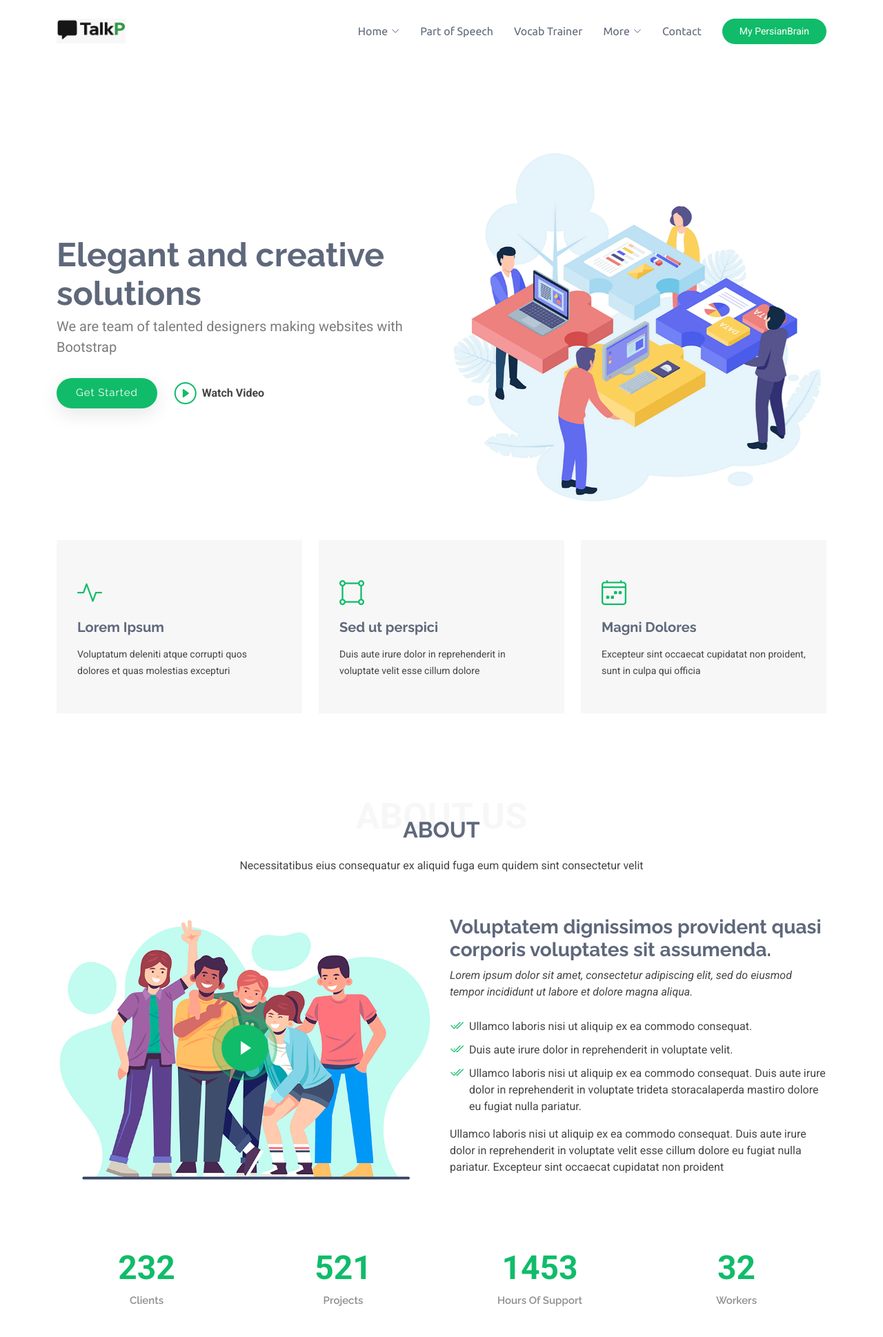
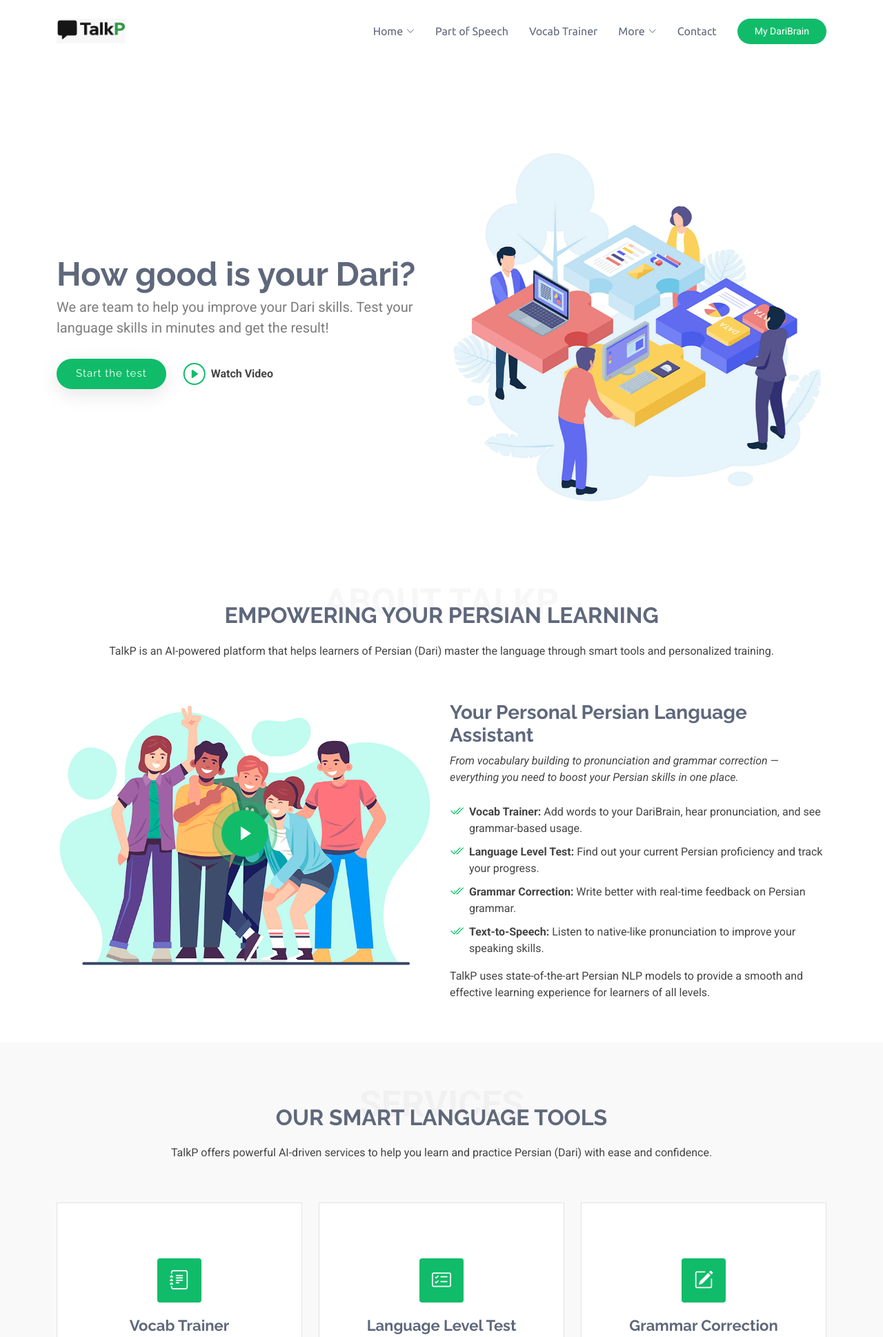
Before and after one commit to Shogofa-Nawrozy/persian-nlp-llm-platform, a Flask app: page / in a window 1280 px wide. Shown: the top 1938 px of the page at 69% size. Run offline with Flask 3, Linux system fonts and the light colour scheme; some libraries are stand-ins or nearby versions.

Commit message:
transelator, summerizer last update

```diff
--- a/app.py
+++ b/app.py
@@ -12,7 +12,7 @@
 import requests
 
 # Replace this with your actual ngrok URL from Colab
-COLAB_API_BASE = "https://4e4a-34-136-75-132.ngrok-free.app"
+COLAB_API_BASE = "https://ca85-34-42-108-151.ngrok-free.app"
 
 app = Flask(__name__)
 CORS(app)
@@ -73,10 +73,13 @@
     return jsonify(response.json())
 
 @app.route('/translate', methods=['POST'])
-def translation_route():
+def translate():
     text = request.json.get('text', '')
-    response = requests.post(f"{COLAB_API_BASE}/translate", json={'text': text}, verify=False)
-    return jsonify(response.json())
+    try:
+        response = requests.post(f"{COLAB_API_BASE}/translate", json={'text': text}, verify=False)
+        return jsonify(response.json())
+    except Exception as e:
+        return jsonify({'translation': None, 'error': str(e)}), 500
 
 # @app.route('/grammar-correct', methods=['POST'])
 # def grammar_route():
--- a/nlp/grammar_corrector.py
+++ b/nlp/grammar_corrector.py
@@ -1,6 +1,6 @@
 # #from transformers import AutoTokenizer, AutoModelForSeq2SeqLM
 
-# model_name = "m3hrdadfi/mt5-small-fa-wiki-grammar-correction"  # public grammar correction model
+# model_name = "m3hrdadfi/mt5-small-fa-wiki-grammar-correction"
 # tokenizer = AutoTokenizer.from_pretrained(model_name)
 # model = AutoModelForSeq2SeqLM.from_pretrained(model_name)
 
--- a/templates/include/footer.html
+++ b/templates/include/footer.html
@@ -1,14 +1,17 @@
-
 <footer id="footer" class="footer">
 
+  <!-- Newsletter Section -->
   <div class="footer-newsletter">
     <div class="container">
       <div class="row justify-content-center text-center">
         <div class="col-lg-6">
           <h4>Join Our Newsletter</h4>
-            <p>Subscribe to our newsletter and receive the latest news about our products and services!</p>
+          <p>Stay updated with the latest features, language tips, and Persian learning tools from TalkP.</p>
           <form action="forms/newsletter.php" method="post" class="php-email-form">
-              <div class="newsletter-form"><input type="email" name="email"><input type="submit" value="Subscribe"></div>
+            <div class="newsletter-form">
+              <input type="email" name="email" placeholder="Enter your email" required>
+              <input type="submit" value="Subscribe">
+            </div>
             <div class="loading">Loading</div>
             <div class="error-message"></div>
             <div class="sent-message">Your subscription request has been sent. Thank you!</div>
@@ -18,58 +21,65 @@
     </div>
   </div>
 
+  <!-- Footer Main Content -->
   <div class="container footer-top">
     <div class="row gy-4">
+
+      <!-- About -->
       <div class="col-lg-4 col-md-6 footer-about">
         <a href="index.html" class="d-flex align-items-center">
-            <span class="sitename">eNno</span>
+          <span class="sitename">TalkP</span>
         </a>
         <div class="footer-contact pt-3">
-            <p>A108 Adam Street</p>
-            <p>New York, NY 535022</p>
-            <p class="mt-3"><strong>Phone:</strong> <span>+1 5589 55488 55</span></p>
-            <p><strong>Email:</strong> <span>info@example.com</span></p>
+          <p>Vienna</p>
+          <p>Austria</p>
+          <p class="mt-3"><strong>Phone:</strong> <span>+43 660 1234567</span></p>
+          <p><strong>Email:</strong> <span>support@talkp.ai</span></p>
         </div>
       </div>
 
+      <!-- Useful Links -->
       <div class="col-lg-2 col-md-3 footer-links">
         <h4>Useful Links</h4>
         <ul>
-            <li><i class="bi bi-chevron-right"></i> <a href="#">Home</a></li>
-            <li><i class="bi bi-chevron-right"></i> <a href="#">About us</a></li>
-            <li><i class="bi bi-chevron-right"></i> <a href="#">Services</a></li>
-            <li><i class="bi bi-chevron-right"></i> <a href="#">Terms of service</a></li>
+          <li><i class="bi bi-chevron-right"></i> <a href="#hero">Home</a></li>
+          <li><i class="bi bi-chevron-right"></i> <a href="#about">About</a></li>
+          <li><i class="bi bi-chevron-right"></i> <a href="#services">Services</a></li>
+          <li><i class="bi bi-chevron-right"></i> <a href="#contact">Contact</a></li>
         </ul>
       </div>
 
+      <!-- Services -->
       <div class="col-lg-2 col-md-3 footer-links">
         <h4>Our Services</h4>
         <ul>
-            <li><i class="bi bi-chevron-right"></i> <a href="#">Web Design</a></li>
-            <li><i class="bi bi-chevron-right"></i> <a href="#">Web Development</a></li>
-            <li><i class="bi bi-chevron-right"></i> <a href="#">Product Management</a></li>
-            <li><i class="bi bi-chevron-right"></i> <a href="#">Marketing</a></li>
+          <li><i class="bi bi-chevron-right"></i> <a href="/vocab_trainer">Vocab Trainer</a></li>
+          <li><i class="bi bi-chevron-right"></i> <a href="/level_test">Language Level Test</a></li>
+          <li><i class="bi bi-chevron-right"></i> <a href="/grammar_correction">Grammar Correction</a></li>
+          <li><i class="bi bi-chevron-right"></i> <a href="/text_to_speech">Text to Speech</a></li>
         </ul>
       </div>
 
+      <!-- Social -->
       <div class="col-lg-4 col-md-12">
         <h4>Follow Us</h4>
-          <p>Cras fermentum odio eu feugiat lide par naso tierra videa magna derita valies</p>
+        <p>Join our community and follow TalkP for updates and language tips.</p>
         <div class="social-links d-flex">
-            <a href=""><i class="bi bi-twitter-x"></i></a>
-            <a href=""><i class="bi bi-facebook"></i></a>
-            <a href=""><i class="bi bi-instagram"></i></a>
-            <a href=""><i class="bi bi-linkedin"></i></a>
+          <a href="#"><i class="bi bi-twitter-x"></i></a>
+          <a href="#"><i class="bi bi-facebook"></i></a>
+          <a href="#"><i class="bi bi-instagram"></i></a>
+          <a href="#"><i class="bi bi-linkedin"></i></a>
         </div>
       </div>
 
     </div>
   </div>
 
+  <!-- Copyright -->
   <div class="container copyright text-center mt-4">
-      <p>© <span>Copyright</span> <strong class="px-1 sitename">eNno</strong> <span>All Rights Reserved</span></p>
+    <p>© <span>Copyright</span> <strong class="px-1 sitename">TalkP</strong> <span>All Rights Reserved</span></p>
     <div class="credits">
-        Designed by <a href="https://bootstrap.com/">Bootstrap</a> Distributed by <a href="https://theme.com">Theme</a>
+      Designed with ❤️ using <a href="https://getbootstrap.com/">Bootstrap</a>
     </div>
   </div>
 
@@ -93,8 +103,3 @@
 
 <!-- Main JS File -->
 <script src="{{ url_for('static', filename='assets/js/main.js') }}"></script>
-
-
-</body>
-
-</html>
--- a/templates/include/header.html
+++ b/templates/include/header.html
@@ -4,12 +4,11 @@
 <head>
   <meta charset="utf-8">
   <meta content="width=device-width, initial-scale=1.0" name="viewport">
-  <title>Index - eNno Bootstrap Template</title>
+  <title>TalkP</title>
   <meta name="description" content="">
   <meta name="keywords" content="">
 <!-- Favicons -->
-<link href="{{ url_for('static', filename='assets/img/favicon.png') }}" rel="icon">
-<link href="{{ url_for('static', filename='assets/img/apple-touch-icon.png') }}" rel="apple-touch-icon">
+<link href="{{ url_for('static', filename='assets/img/fav.png') }}" rel="icon">
 
 <!-- Fonts -->
 <link href="https://fonts.googleapis.com" rel="preconnect">
@@ -73,7 +72,7 @@
         <i class="mobile-nav-toggle d-xl-none bi bi-list"></i>
       </nav>
 
-      <a class="btn-getstarted" href="index.html#about">My PersianBrain</a>
+      <a class="btn-getstarted" href="index.html#about">My DariBrain</a>
 
     </div>
   </header>
--- a/templates/index.html
+++ b/templates/index.html
@@ -8,10 +8,10 @@
       <div class="container">
         <div class="row gy-4">
           <div class="col-lg-6 order-2 order-lg-1 d-flex flex-column justify-content-center" data-aos="fade-up">
-            <h1>Elegant and creative solutions</h1>
-            <p>We are team of talented designers making websites with Bootstrap</p>
+            <h1>How good is your Dari?</h1>
+            <p>We are team to help you improve your Dari skills. Test your language skills in minutes and get the result!</p>
             <div class="d-flex">
-              <a href="#about" class="btn-get-started">Get Started</a>
+              <a href="#about" class="btn-get-started">Start the test</a>
               <a href="https://www.youtube.com/watch?v=Y7f98aduVJ8" class="glightbox btn-watch-video d-flex align-items-center"><i class="bi bi-play-circle"></i><span>Watch Video</span></a>
             </div>
           </div>
@@ -33,10 +33,10 @@
           <div class="col-lg-4 d-flex" data-aos="fade-up" data-aos-delay="100">
             <div class="service-item position-relative">
               <div class="icon"><i class="bi bi-activity icon"></i></div>
-              <h4><a href="" class="stretched-link">Lorem Ipsum</a></h4>
+              <h4><a href="" class="stretched-link">Start the test</a></h4>
               <p>Voluptatum deleniti atque corrupti quos dolores et quas molestias excepturi</p>
             </div>
-          </div><!-- End Service Item -->
+          </div>
 
           <div class="col-lg-4 d-flex" data-aos="fade-up" data-aos-delay="200">
             <div class="service-item position-relative">
@@ -65,41 +65,39 @@
 
       <!-- Section Title -->
       <div class="container section-title" data-aos="fade-up">
-        <span>About Us<br></span>
-        <h2>About</h2>
-        <p>Necessitatibus eius consequatur ex aliquid fuga eum quidem sint consectetur velit</p>
+        <span>About TalkP<br></span>
+        <h2>Empowering Your Persian Learning</h2>
+        <p>TalkP is an AI-powered platform that helps learners of Persian (Dari) master the language through smart tools and personalized training.</p>
       </div><!-- End Section Title -->
 
       <div class="container">
-
         <div class="row gy-4">
           <div class="col-lg-6 position-relative align-self-start" data-aos="fade-up" data-aos-delay="100">
             <img src="{{ url_for('static', filename='assets/img/about.png') }}" class="img-fluid" alt="">
             <a href="https://www.youtube.com/watch?v=Y7f98aduVJ8" class="glightbox pulsating-play-btn"></a>
           </div>
           <div class="col-lg-6 content" data-aos="fade-up" data-aos-delay="200">
-            <h3>Voluptatem dignissimos provident quasi corporis voluptates sit assumenda.</h3>
+            <h3>Your Personal Persian Language Assistant</h3>
             <p class="fst-italic">
-              Lorem ipsum dolor sit amet, consectetur adipiscing elit, sed do eiusmod tempor incididunt ut labore et dolore
-              magna aliqua.
+              From vocabulary building to pronunciation and grammar correction — everything you need to boost your Persian skills in one place.
             </p>
             <ul>
-              <li><i class="bi bi-check2-all"></i> <span>Ullamco laboris nisi ut aliquip ex ea commodo consequat.</span></li>
-              <li><i class="bi bi-check2-all"></i> <span>Duis aute irure dolor in reprehenderit in voluptate velit.</span></li>
-              <li><i class="bi bi-check2-all"></i> <span>Ullamco laboris nisi ut aliquip ex ea commodo consequat. Duis aute irure dolor in reprehenderit in voluptate trideta storacalaperda mastiro dolore eu fugiat nulla pariatur.</span></li>
+              <li><i class="bi bi-check2-all"></i> <span><strong>Vocab Trainer:</strong> Add words to your DariBrain, hear pronunciation, and see grammar-based usage.</span></li>
+              <li><i class="bi bi-check2-all"></i> <span><strong>Language Level Test:</strong> Find out your current Persian proficiency and track your progress.</span></li>
+              <li><i class="bi bi-check2-all"></i> <span><strong>Grammar Correction:</strong> Write better with real-time feedback on Persian grammar.</span></li>
+              <li><i class="bi bi-check2-all"></i> <span><strong>Text-to-Speech:</strong> Listen to native-like pronunciation to improve your speaking skills.</span></li>
             </ul>
             <p>
-              Ullamco laboris nisi ut aliquip ex ea commodo consequat. Duis aute irure dolor in reprehenderit in voluptate
-              velit esse cillum dolore eu fugiat nulla pariatur. Excepteur sint occaecat cupidatat non proident
+              TalkP uses state-of-the-art Persian NLP models to provide a smooth and effective learning experience for learners of all levels.
             </p>
           </div>
         </div>
-
       </div>
 
     </section><!-- /About Section -->
 
-    <!-- Stats Section -->
+
+    <!-- Stats Section
     <section id="stats" class="stats section">
 
       <div class="container" data-aos="fade-up" data-aos-delay="100">
@@ -146,103 +144,81 @@
       <!-- Section Title -->
       <div class="container section-title" data-aos="fade-up">
         <span>Services</span>
-        <h2>Services</h2>
-        <p>Necessitatibus eius consequatur ex aliquid fuga eum quidem sint consectetur velit</p>
+        <h2>Our Smart Language Tools</h2>
+        <p>TalkP offers powerful AI-driven services to help you learn and practice Persian (Dari) with ease and confidence.</p>
       </div><!-- End Section Title -->
 
       <div class="container">
-
         <div class="row gy-4">
 
           <div class="col-lg-4 col-md-6" data-aos="fade-up" data-aos-delay="100">
             <div class="service-item position-relative">
-              <div class="icon">
-                <i class="bi bi-activity"></i>
+              <div class="icon"><i class="bi bi-journal-text"></i></div>
+              <h3>Vocab Trainer</h3>
+              <p>Save new words, hear pronunciation, and see examples in real sentences. Add to your DariBrain for later review.</p>
+              <a href="/vocab_trainer" class="stretched-link"></a>
             </div>
-              <a href="service-details.html" class="stretched-link">
-                <h3>Nesciunt Mete</h3>
-              </a>
-              <p>Provident nihil minus qui consequatur non omnis maiores. Eos accusantium minus dolores iure perferendis tempore et consequatur.</p>
           </div>
-          </div><!-- End Service Item -->
 
           <div class="col-lg-4 col-md-6" data-aos="fade-up" data-aos-delay="200">
             <div class="service-item position-relative">
-              <div class="icon">
-                <i class="bi bi-broadcast"></i>
+              <div class="icon"><i class="bi bi-card-checklist"></i></div>
+              <h3>Language Level Test</h3>
+              <p>Test your Persian (Dari) skills and find out your level with instant feedback and tailored suggestions.</p>
+              <a href="/level_test" class="stretched-link"></a>
             </div>
-              <a href="service-details.html" class="stretched-link">
-                <h3>Eosle Commodi</h3>
-              </a>
-              <p>Ut autem aut autem non a. Sint sint sit facilis nam iusto sint. Libero corrupti neque eum hic non ut nesciunt dolorem.</p>
           </div>
-          </div><!-- End Service Item -->
 
           <div class="col-lg-4 col-md-6" data-aos="fade-up" data-aos-delay="300">
             <div class="service-item position-relative">
-              <div class="icon">
-                <i class="bi bi-easel"></i>
+              <div class="icon"><i class="bi bi-pencil-square"></i></div>
+              <h3>Grammar Correction</h3>
+              <p>Submit your Persian sentences and get real-time corrections to improve your writing and grammar accuracy.</p>
+              <a href="/grammar_correction" class="stretched-link"></a>
             </div>
-              <a href="service-details.html" class="stretched-link">
-                <h3>Ledo Markt</h3>
-              </a>
-              <p>Ut excepturi voluptatem nisi sed. Quidem fuga consequatur. Minus ea aut. Vel qui id voluptas adipisci eos earum corrupti.</p>
           </div>
-          </div><!-- End Service Item -->
 
           <div class="col-lg-4 col-md-6" data-aos="fade-up" data-aos-delay="400">
             <div class="service-item position-relative">
-              <div class="icon">
-                <i class="bi bi-bounding-box-circles"></i>
+              <div class="icon"><i class="bi bi-volume-up"></i></div>
+              <h3>Text to Speech</h3>
+              <p>Listen to how Persian is naturally spoken and improve your pronunciation with native-quality voice output.</p>
+              <a href="/text_to_speech" class="stretched-link"></a>
             </div>
-              <a href="service-details.html" class="stretched-link">
-                <h3>Asperiores Commodit</h3>
-              </a>
-              <p>Non et temporibus minus omnis sed dolor esse consequatur. Cupiditate sed error ea fuga sit provident adipisci neque.</p>
-              <a href="service-details.html" class="stretched-link"></a>
           </div>
-          </div><!-- End Service Item -->
 
           <div class="col-lg-4 col-md-6" data-aos="fade-up" data-aos-delay="500">
             <div class="service-item position-relative">
-              <div class="icon">
-                <i class="bi bi-calendar4-week"></i>
+              <div class="icon"><i class="bi bi-translate"></i></div>
+              <h3>Translation</h3>
+              <p>Translate Persian to English and vice versa with context-aware and NLP-enhanced translation models.</p>
+              <a href="/translation" class="stretched-link"></a>
             </div>
-              <a href="service-details.html" class="stretched-link">
-                <h3>Velit Doloremque</h3>
-              </a>
-              <p>Cumque et suscipit saepe. Est maiores autem enim facilis ut aut ipsam corporis aut. Sed animi at autem alias eius labore.</p>
-              <a href="service-details.html" class="stretched-link"></a>
           </div>
-          </div><!-- End Service Item -->
 
           <div class="col-lg-4 col-md-6" data-aos="fade-up" data-aos-delay="600">
             <div class="service-item position-relative">
-              <div class="icon">
-                <i class="bi bi-chat-square-text"></i>
+              <div class="icon"><i class="bi bi-mic"></i></div>
+              <h3>Speech to Text</h3>
+              <p>Speak in Persian and convert your voice into text — perfect for listening practice and pronunciation checks.</p>
+              <a href="/speech_to_text" class="stretched-link"></a>
             </div>
-              <a href="service-details.html" class="stretched-link">
-                <h3>Dolori Architecto</h3>
-              </a>
-              <p>Hic molestias ea quibusdam eos. Fugiat enim doloremque aut neque non et debitis iure. Corrupti recusandae ducimus enim.</p>
-              <a href="service-details.html" class="stretched-link"></a>
-            </div>
-          </div><!-- End Service Item -->
-
           </div>
 
         </div>
+      </div>
 
     </section><!-- /Services Section -->
+
 
     <!-- Portfolio Section -->
     <section id="portfolio" class="portfolio section">
 
       <!-- Section Title -->
       <div class="container section-title" data-aos="fade-up">
-        <span>Portfolio</span>
-        <h2>Portfolio</h2>
-        <p>Necessitatibus eius consequatur ex aliquid fuga eum quidem sint consectetur velit</p>
+        <span>Books</span>
+        <h2>Books</h2>
+        <p>Choose the right book for your learning journey.</p>
       </div><!-- End Section Title -->
 
       <div class="container">
@@ -499,23 +475,6 @@
       </div>
 
     </section><!-- /Testimonials Section -->
-
-    <!-- Call To Action Section -->
-    <section id="call-to-action" class="call-to-action section accent-background">
-
-      <div class="container">
-        <div class="row justify-content-center" data-aos="zoom-in" data-aos-delay="100">
-          <div class="col-xl-10">
-            <div class="text-center">
-              <h3>Call To Action</h3>
-              <p>Duis aute irure dolor in reprehenderit in voluptate velit esse cillum dolore eu fugiat nulla pariatur. Excepteur sint occaecat cupidatat non proident, sunt in culpa qui officia deserunt mollit anim id est laborum.</p>
-              <a class="cta-btn" href="#">Call To Action</a>
-            </div>
-          </div>
-        </div>
-      </div>
-
-    </section><!-- /Call To Action Section -->
 
     <!-- Team Section -->
     <section id="team" class="team section">
@@ -590,9 +549,9 @@
 
   <!-- Section Title -->
   <div class="container section-title" data-aos="fade-up">
-        <span>Section Title</span>
+    <span>Get in Touch</span>
     <h2>Contact</h2>
-        <p>Necessitatibus eius consequatur ex aliquid fuga eum quidem sint consectetur velit</p>
+    <p>Have questions about learning Persian or want to collaborate? Reach out and we'll be happy to help.</p>
   </div><!-- End Section Title -->
 
   <div class="container" data-aos="fade-up" data-aos-delay="100">
@@ -622,11 +581,11 @@
             <i class="bi bi-envelope flex-shrink-0"></i>
             <div>
               <h3>Email Us</h3>
-                  <p>info@example.com</p>
+              <p>support@talkp.ai</p>
             </div>
           </div><!-- End Info Item -->
 
-              <iframe src="https://www.google.com/maps/embed?pb=!1m14!1m8!1m3!1d48389.78314118045!2d-74.006138!3d40.710059!3m2!1i1024!2i768!4f13.1!3m3!1m2!1s0x89c25a22a3bda30d%3A0xb89d1fe6bc499443!2sDowntown%20Conference%20Center!5e0!3m2!1sen!2sus!4v1676961268712!5m2!1sen!2sus" frameborder="0" style="border:0; width: 100%; height: 270px;" allowfullscreen="" loading="lazy" referrerpolicy="no-referrer-when-downgrade"></iframe>
+          <iframe src="https://maps.google.com/maps?q=Vienna,%20Austria&t=&z=13&ie=UTF8&iwloc=&output=embed" frameborder="0" style="border:0; width: 100%; height: 270px;" allowfullscreen="" loading="lazy" referrerpolicy="no-referrer-when-downgrade"></iframe>
         </div>
       </div>
 
@@ -636,22 +595,22 @@
 
             <div class="col-md-6">
               <label for="name-field" class="pb-2">Your Name</label>
-                  <input type="text" name="name" id="name-field" class="form-control" required="">
+              <input type="text" name="name" id="name-field" class="form-control" required>
             </div>
 
             <div class="col-md-6">
               <label for="email-field" class="pb-2">Your Email</label>
-                  <input type="email" class="form-control" name="email" id="email-field" required="">
+              <input type="email" class="form-control" name="email" id="email-field" required>
             </div>
 
             <div class="col-md-12">
               <label for="subject-field" class="pb-2">Subject</label>
-                  <input type="text" class="form-control" name="subject" id="subject-field" required="">
+              <input type="text" class="form-control" name="subject" id="subject-field" required>
             </div>
 
             <div class="col-md-12">
               <label for="message-field" class="pb-2">Message</label>
-                  <textarea class="form-control" name="message" rows="10" id="message-field" required=""></textarea>
+              <textarea class="form-control" name="message" rows="10" id="message-field" required></textarea>
             </div>
 
             <div class="col-md-12 text-center">
--- a/templates/vocab_trainer.html
+++ b/templates/vocab_trainer.html
@@ -40,7 +40,7 @@
       <nav class="breadcrumbs">
         <ol>
           <li><a href="index.html">Go to</a></li>
-          <li class="current">My PersianBrain</li>
+          <li class="current">My DariBrain</li>
         </ol>
       </nav>
     </div>
@@ -53,7 +53,7 @@
       <p><strong>Phonetic:</strong> <span id="phonetic-text">/ɪɡˈzɑːmpəl/</span></p>
       <button onclick="document.getElementById('audio-example').play()">🔊 Hear Pronunciation</button>
       <audio id="audio-example" src="{{ url_for('static', filename='audio/example.mp3') }}"></audio>
-      <button type="submit" class="btn btn-success">Add to My PersianBrain</button>
+      <button type="submit" class="btn btn-success">Add to My DariBrain</button>
     </div>
 
     <div class="container" style="margin-top: 40px;">
```
Also changed, not shown: other parts of templates/index.html (+22 -21 lines), templates/transelation.html (+5 -10 lines), static/assets/img/apple-touch-icon.png (deleted), static/assets/img/fav.png (added), static/assets/img/favicon.png (deleted), static/assets/img/portfolio/AirBrush_20201013180929.jpg (added), static/assets/img/portfolio/app-1.jpg, static/assets/img/portfolio/app-2.jpg, static/assets/img/portfolio/app-3.jpg, static/assets/img/portfolio/branding-1.jpg, static/assets/img/portfolio/branding-2.jpg, static/assets/img/portfolio/branding-3.jpg (deleted), 1 other file. Lines whose indentation alone changed are shown as unchanged.
